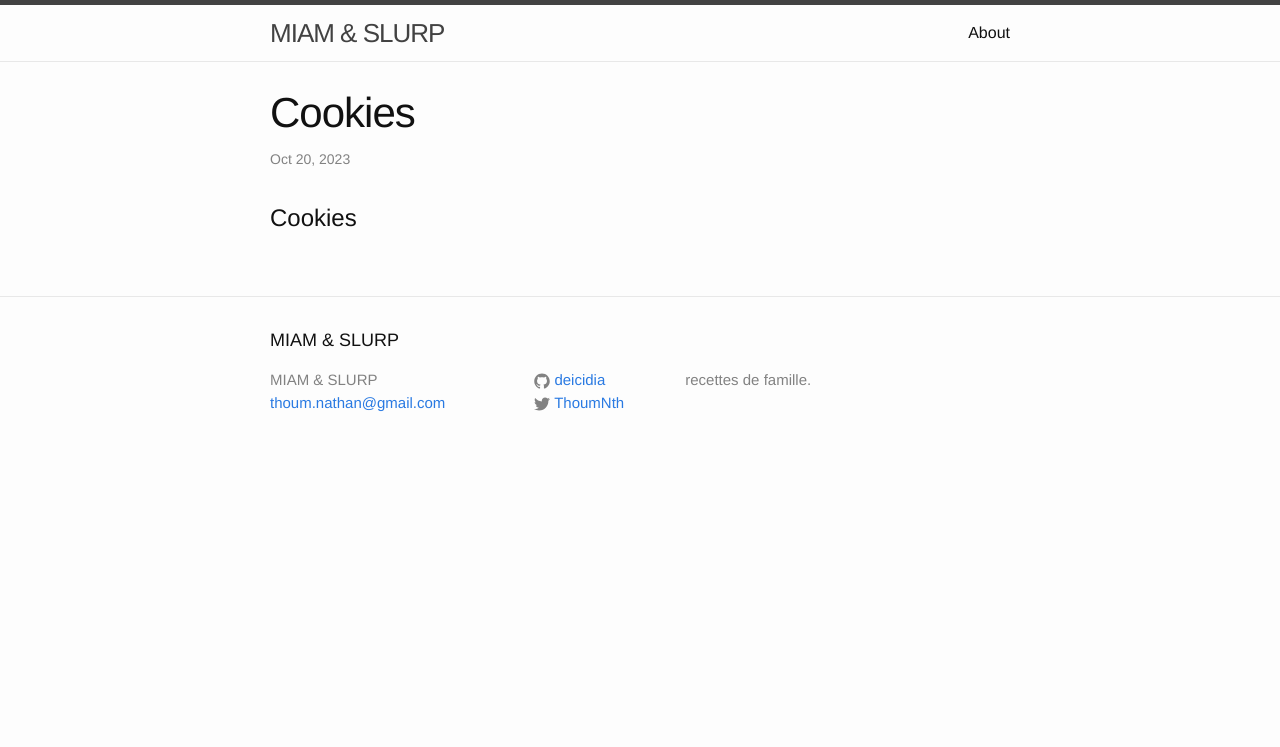
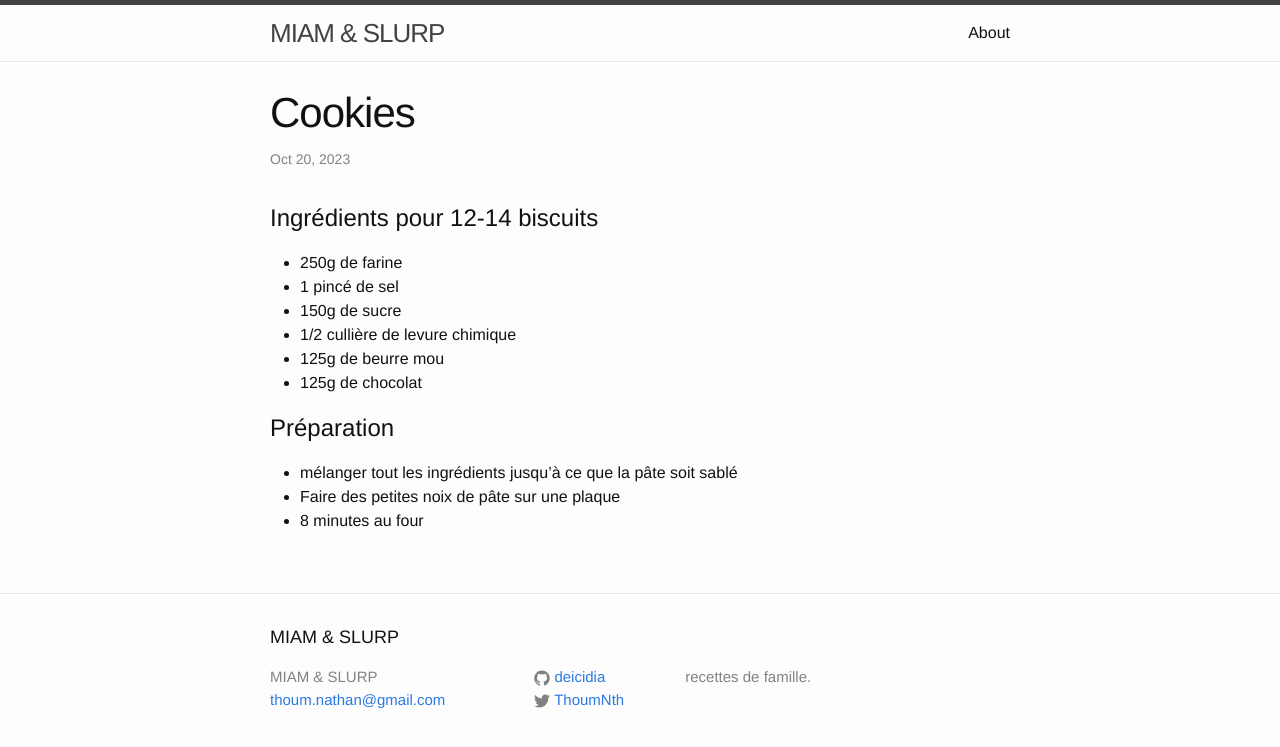
Before and after one commit to DEICIDIA/DEICIDIA.github.io, a Jekyll site: the page built from _posts/2023-10-20-RIZ-AU-LAIT.md, in a window 1280 px wide. Shown: the top 747 px of the page. Built offline with Jekyll 4.4.1, drawn with Linux system fonts in a browser that asks for light colours.

Commit message:
formatage

```diff
--- a/_posts/2023-10-20-RIZ-AU-LAIT.md
+++ b/_posts/2023-10-20-RIZ-AU-LAIT.md
@@ -3,5 +3,15 @@ layout: post
 title:  "Cookies"
 ---
 
-Cookies
-===
+# Ingrédients pour 12-14 biscuits
+- 250g de farine
+- 1 pincé de sel
+- 150g de sucre
+- 1/2 cullière de levure chimique
+- 125g de beurre mou
+- 125g de chocolat
+
+# Préparation
+- mélanger tout les ingrédients jusqu'à ce que la pâte soit sablé
+- Faire des petites noix de pâte sur une plaque
+- 8 minutes au four
```
Also changed, not shown: _posts/2023-10-20-ZEZETTE.md (renamed from _posts/2021-11-15-welcome-to-jekyll.markdown, +2 -5 lines).
